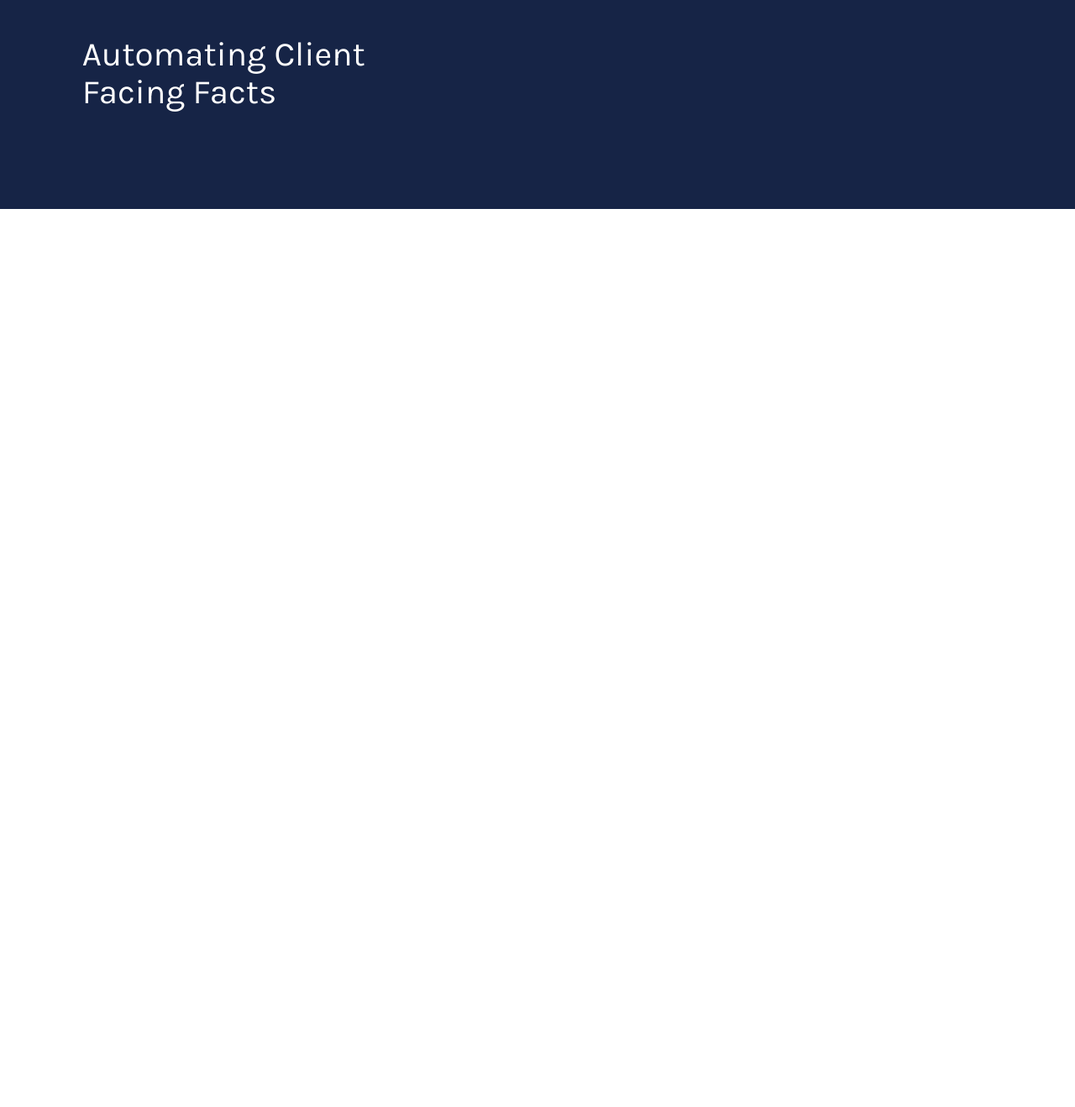
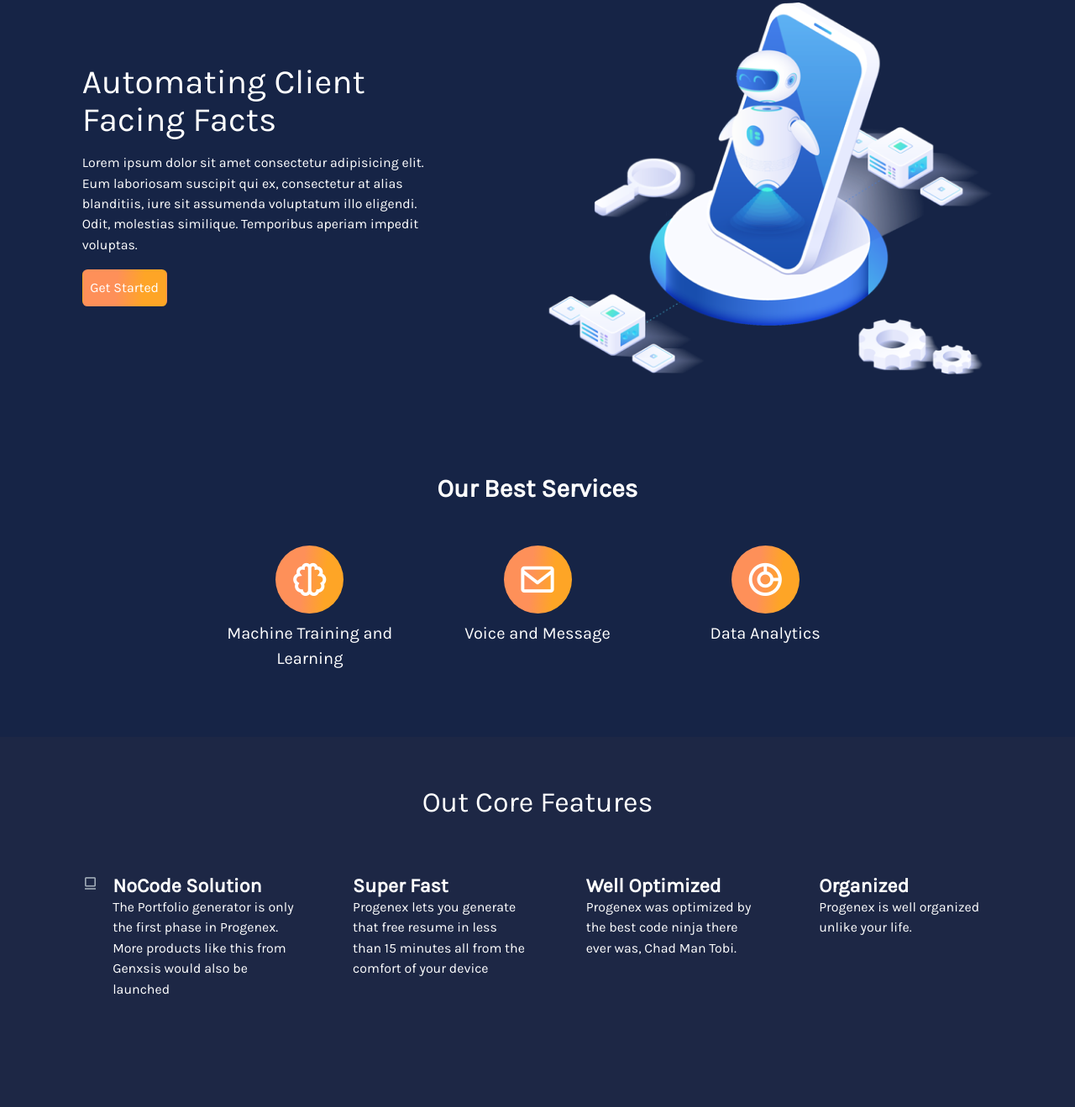
Before and after one commit to Tobitheprof/chatve, a plain HTML site: page index.html in a window 1280 px wide. Shown: the part 135-1454 px from the top of the page at 84% size. Before the commit the page ends 800 px from the top, so only its background shows below. Drawn offline with Linux system fonts and the light colour scheme.

Commit message:
Added more components and scections to the pages

```diff
--- a/index.html
+++ b/index.html
@@ -13,7 +13,7 @@
 
     <style>
         section{
-            padding: 100px 0;
+            padding: 60px 0;
         }
     </style>
 </head>
@@ -37,7 +37,7 @@
                     <img src="assets/img/chatVE logo 1.png" alt="" width="100">
                 </a>
                 <button class="navbar-toggler" type="button" data-bs-toggle="collapse" data-bs-target="#navbarSupportedContent" aria-controls="navbarSupportedContent" aria-expanded="false" aria-label="Toggle navigation">
-                    <span class="navbar-toggler-icon"></span>
+                    <span class="navbar-toggler-icon" style="color: #fff;"></span>
                 </button>
                 <div class="collapse navbar-collapse justify-content-end align-center" id="navbarSupportedContent">
                     <ul class="navbar-nav mb-2 mb-lg-0 me-2">
@@ -59,7 +59,7 @@
                     </ul>
                 </div>
                 <form class="d-none d-md-block" onsubmit="return false">
-                    <button class="btn btn-primary br-2" type="submit">Create Account</button>
+                    <button class="btn btn-primary p-2" type="submit">Create Account</button>
                 </form>
             </div>
             <div class="border-bottom"></div>
@@ -72,13 +72,81 @@
 
     <section class="custom-bg-1">
         <div class="container">
-            <div class="row">
-                <div class="col-lg-5">
+            <div class="row align-items-center">
+                <div class="col-lg-5 mb-2">
                     <h1>Automating Client Facing Facts</h1>
+                    <p>Lorem ipsum dolor sit amet consectetur adipisicing elit. Eum laboriosam suscipit qui ex, consectetur at alias blanditiis, iure sit assumenda voluptatum illo eligendi. Odit, molestias similique. Temporibus aperiam impedit voluptas.</p>
+                    <a href="#" class="btn btn-primary p-2">Get Started</a>
                 </div>
-                <div class="col-lg-7">
+                <div class="col-lg-7 text-lg-end text-sm-center">
+                    <img src="assets/img/chatbot 1.png" alt="" class="img-fluid">
+                </div>
+            </div>
+        </div>
+    </section>
 
+    <section class="custom-bg-1">
+        <div class="container">
+            <div class="text-center">
+                <h3 class="fw-bold" style="font-size: 30px;">Our Best Services</h3>
+                <div class="row justify-content-center mt-5 mx-auto">
+                    <div class="col-lg-3 custom-icon">
+                        <i class="bx bx-brain p-3 mb-2"></i>
+                        <p class="lead" style="font-size: 20px; font-weight: 300;">Machine Training and Learning</p>
+                    </div>
+                    <div class="col-lg-3 custom-icon">
+                        <i class="bx bx-envelope p-3 mb-2"></i>
+                        <p class="lead" style="font-size: 20px; font-weight: 300;">Voice and Message</p>
+                    </div>
+                    <div class="col-lg-3 custom-icon">
+                        <i class="bx bx-doughnut-chart p-3 mb-2" ></i>
+                        <p class="lead" style="font-size: 20px; font-weight: 300;">Data Analytics</p>
+                    </div>
                 </div>
+            </div>
+        </div>
+    </section>
+
+    <section class="custom-bg-2">
+        <div class="container">
+            <div class="text-center">
+                <h2>Out Core Features</h2>
+            </div>
+            <div class="row row-cols-1 row-cols-sm-2 row-cols-md-3 row-cols-lg-4 g-4 py-5">
+
+                <div class="col d-flex align-items-start">
+                  <i class="bx bx-card text-muted flex-shrink-0 me-3" width="1.75em" height="1.75em"></i>
+                  <div>
+                    <h4 class="fw-bold mb-0">NoCode Solution</h4>
+                    <p>The Portfolio generator is only the first phase in Progenex. More products like this from Genxsis would also be launched</p>
+                  </div>
+                </div>
+
+                <div class="col d-flex align-items-start">
+                  <svg class="bi text-muted flex-shrink-0 me-3" width="1.75em" height="1.75em"><use xlink:href="#speedometer"/></svg>
+                  <div>
+                    <h4 class="fw-bold mb-0">Super Fast</h4>
+                    <p>Progenex lets you generate that free resume in less than 15 minutes all from the comfort of your device</p>
+                  </div>
+                </div>
+
+                <div class="col d-flex align-items-start">
+                    <svg class="bi text-muted flex-shrink-0 me-3" width="1.75em" height="1.75em"><use xlink:href="#gear-fill"/></svg>
+                    <div>
+                      <h4 class="fw-bold mb-0">Well Optimized</h4>
+                      <p>Progenex was optimized by the best code ninja there ever was, Chad Man Tobi.</p>
+                    </div>
+                </div>
+
+                <div class="col d-flex align-items-start">
+                    <svg class="bi text-muted flex-shrink-0 me-3" width="1.75em" height="1.75em"><use xlink:href="#collection"/></svg>
+                    <div>
+                      <h4 class="fw-bold mb-0">Organized</h4>
+                      <p>Progenex is well organized unlike your life.</p>
+                    </div>
+                </div>
+
+
             </div>
         </div>
     </section>
```
Also changed, not shown: assets/img/2002.i039 1 (1).png (added), assets/img/Image (1).png (added), assets/img/chatbot 1.png (added), assets/vendor/css/theme-default.css.
